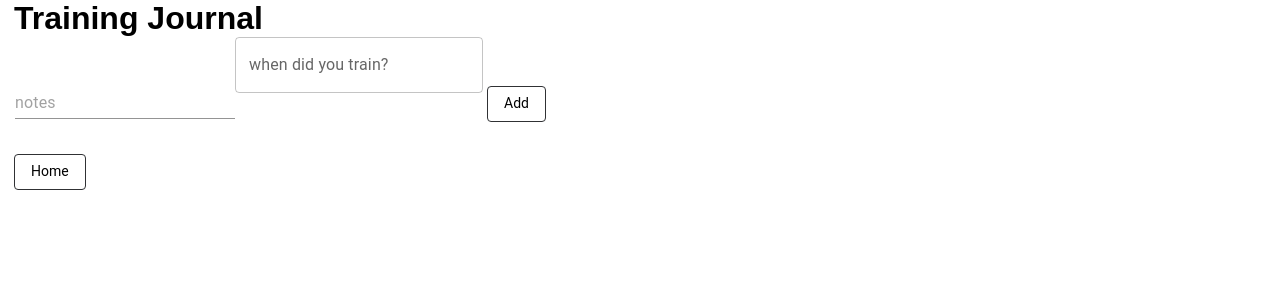
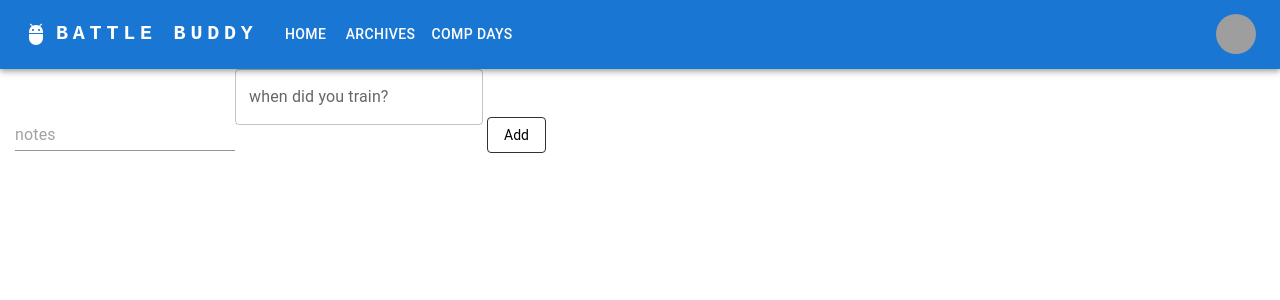
Before and after one commit to reggie1337/BjjBuddy, a React (Create React App) app: page /app/1 in a window 1280 px wide. Shown: the top 300 px of the page. Built offline with nearby package versions, Linux system fonts and the light colour scheme; grey boxes are pictures that could not be loaded.

Commit message:
resolved nested anchor tag error. refactored home screen links

```diff
--- a/package.json
+++ b/package.json
@@ -5,7 +5,8 @@
   "dependencies": {
     "@emotion/react": "^11.11.1",
     "@emotion/styled": "^11.11.0",
-    "@mui/material": "^5.14.0",
+    "@mui/icons-material": "^5.14.3",
+    "@mui/material": "^5.14.4",
     "@mui/x-date-pickers": "^6.10.0",
     "@testing-library/jest-dom": "^5.16.5",
     "@testing-library/react": "^13.4.0",
--- a/src/App.css
+++ b/src/App.css
@@ -135,5 +135,4 @@
 
 .calander{
   margin-top: 50px;
-  ;
 }
--- a/src/index.tsx
+++ b/src/index.tsx
@@ -7,7 +7,7 @@
 
 const router = createBrowserRouter([
   {
-    path: "/home",
+    path: "/",
     element: <Home />,
   },
   {
--- a/src/views/App.tsx
+++ b/src/views/App.tsx
@@ -4,6 +4,7 @@
 import { DatePicker, LocalizationProvider } from "@mui/x-date-pickers";
 import { AdapterDayjs } from "@mui/x-date-pickers/AdapterDayjs";
 import dayjs, { Dayjs } from "dayjs";
+import ResponsiveAppBar from "./AppToolBar";
 
 export default function App() {
   const currentDate = dayjs();
@@ -33,7 +34,8 @@
 
   return (
     <div className="app">
-      <h1 className="appTitle">Training Journal</h1>
+      {/* <h1 className="appTitle">Training Journal</h1> */}
+      <ResponsiveAppBar />
       <Input
         className="textArea"
         size="medium"
@@ -44,6 +46,7 @@
       />
       <LocalizationProvider dateAdapter={AdapterDayjs}>
         <DatePicker
+          className="calander"
           label="when did you train?"
           value={newDate}
           onChange={(newValue) => setNewDate(newValue)}
@@ -52,7 +55,7 @@
       <button className="add" onClick={() => addTodo()}>
         Add
       </button>
-      <div
+      {/* <div
         style={{
           margin: 10,
         }}
@@ -62,7 +65,7 @@
             Home
           </button>
         </Link>
-      </div>
+      </div> */}
 
       <ul>
         {" "}
--- /dev/null
+++ b/src/views/AppToolBar.tsx
@@ -0,0 +1,169 @@
+import * as React from "react";
+import AppBar from "@mui/material/AppBar";
+import Box from "@mui/material/Box";
+import Toolbar from "@mui/material/Toolbar";
+import IconButton from "@mui/material/IconButton";
+import Typography from "@mui/material/Typography";
+import Menu from "@mui/material/Menu";
+import MenuIcon from "@mui/icons-material/Menu";
+import Container from "@mui/material/Container";
+import Avatar from "@mui/material/Avatar";
+import Button from "@mui/material/Button";
+import Tooltip from "@mui/material/Tooltip";
+import MenuItem from "@mui/material/MenuItem";
+import AdbIcon from "@mui/icons-material/Adb";
+import { Link } from "react-router-dom";
+
+const pages = ["Home", "Archives", "Comp days"];
+const settings = ["Profile", "Account", "Dashboard", "Logout"];
+
+function ResponsiveAppBar() {
+  const [anchorElNav, setAnchorElNav] = React.useState(null);
+  const [anchorElUser, setAnchorElUser] = React.useState(null);
+
+  const handleOpenNavMenu = (event: any) => {
+    setAnchorElNav(event.currentTarget);
+  };
+  const handleOpenUserMenu = (event: any) => {
+    setAnchorElUser(event.currentTarget);
+  };
+
+  const handleCloseNavMenu = () => {
+    setAnchorElNav(null);
+  };
+
+  const handleCloseUserMenu = () => {
+    setAnchorElUser(null);
+  };
+
+  return (
+    <>
+      <AppBar position="static">
+        <Container maxWidth="xl">
+          <Toolbar disableGutters>
+            <AdbIcon sx={{ display: { xs: "none", md: "flex" }, mr: 1 }} />
+            <Link
+              id="home button"
+              to="/"
+              style={{ textDecoration: "none" }}
+            ></Link>
+            <Typography
+              variant="h6"
+              noWrap
+              component="a"
+              // href="/"
+              sx={{
+                mr: 2,
+                display: { xs: "none", md: "flex" },
+                fontFamily: "monospace",
+                fontWeight: 700,
+                letterSpacing: ".3rem",
+                color: "inherit",
+                textDecoration: "none",
+              }}
+            >
+              BATTLE BUDDY
+            </Typography>
+            <Box sx={{ flexGrow: 1, display: { xs: "flex", md: "none" } }}>
+              <IconButton
+                size="large"
+                aria-label="account of current user"
+                aria-controls="menu-appbar"
+                aria-haspopup="true"
+                onClick={handleOpenNavMenu}
+                color="inherit"
+              >
+                <MenuIcon />
+              </IconButton>
+              <Menu
+                id="menu-appbar"
+                anchorEl={anchorElNav}
+                anchorOrigin={{
+                  vertical: "bottom",
+                  horizontal: "left",
+                }}
+                keepMounted
+                transformOrigin={{
+                  vertical: "top",
+                  horizontal: "left",
+                }}
+                open={Boolean(anchorElNav)}
+                onClose={handleCloseNavMenu}
+                sx={{
+                  display: { xs: "block", md: "none" },
+                }}
+              >
+                {pages.map((page) => (
+                  <MenuItem key={page} onClick={handleCloseNavMenu}>
+                    <Typography textAlign="center">{page}</Typography>
+                  </MenuItem>
+                ))}
+              </Menu>
+            </Box>
+            <AdbIcon sx={{ display: { xs: "flex", md: "none" }, mr: 1 }} />
+            <Typography
+              variant="h5"
+              noWrap
+              component="a"
+              href="/"
+              sx={{
+                mr: 2,
+                display: { xs: "flex", md: "none" },
+                flexGrow: 1,
+                fontFamily: "monospace",
+                fontWeight: 700,
+                letterSpacing: ".3rem",
+                color: "inherit",
+                textDecoration: "none",
+              }}
+            >
+              LOGO
+            </Typography>
+            <Box sx={{ flexGrow: 1, display: { xs: "none", md: "flex" } }}>
+              {pages.map((page) => (
+                <Button
+                  key={page}
+                  onClick={handleCloseNavMenu}
+                  sx={{ my: 2, color: "white", display: "block" }}
+                >
+                  {page}
+                </Button>
+              ))}
+            </Box>
+
+            <Box sx={{ flexGrow: 0 }}>
+              <Tooltip title="Open settings">
+                <IconButton onClick={handleOpenUserMenu} sx={{ p: 0 }}>
+                  <Avatar alt="Remy Sharp" src="/static/images/avatar/2.jpg" />
+                </IconButton>
+              </Tooltip>
+              <Menu
+                sx={{ mt: "45px" }}
+                id="menu-appbar"
+                anchorEl={anchorElUser}
+                anchorOrigin={{
+                  vertical: "top",
+                  horizontal: "right",
+                }}
+                keepMounted
+                transformOrigin={{
+                  vertical: "top",
+                  horizontal: "right",
+                }}
+                open={Boolean(anchorElUser)}
+                onClose={handleCloseUserMenu}
+              >
+                {settings.map((setting) => (
+                  <MenuItem key={setting} onClick={handleCloseUserMenu}>
+                    <Typography textAlign="center">{setting}</Typography>
+                  </MenuItem>
+                ))}
+              </Menu>
+            </Box>
+          </Toolbar>
+        </Container>
+      </AppBar>
+    </>
+  );
+}
+export default ResponsiveAppBar;
```
Also changed, not shown: 1 other file (tests, documents, lock files or other folders).
